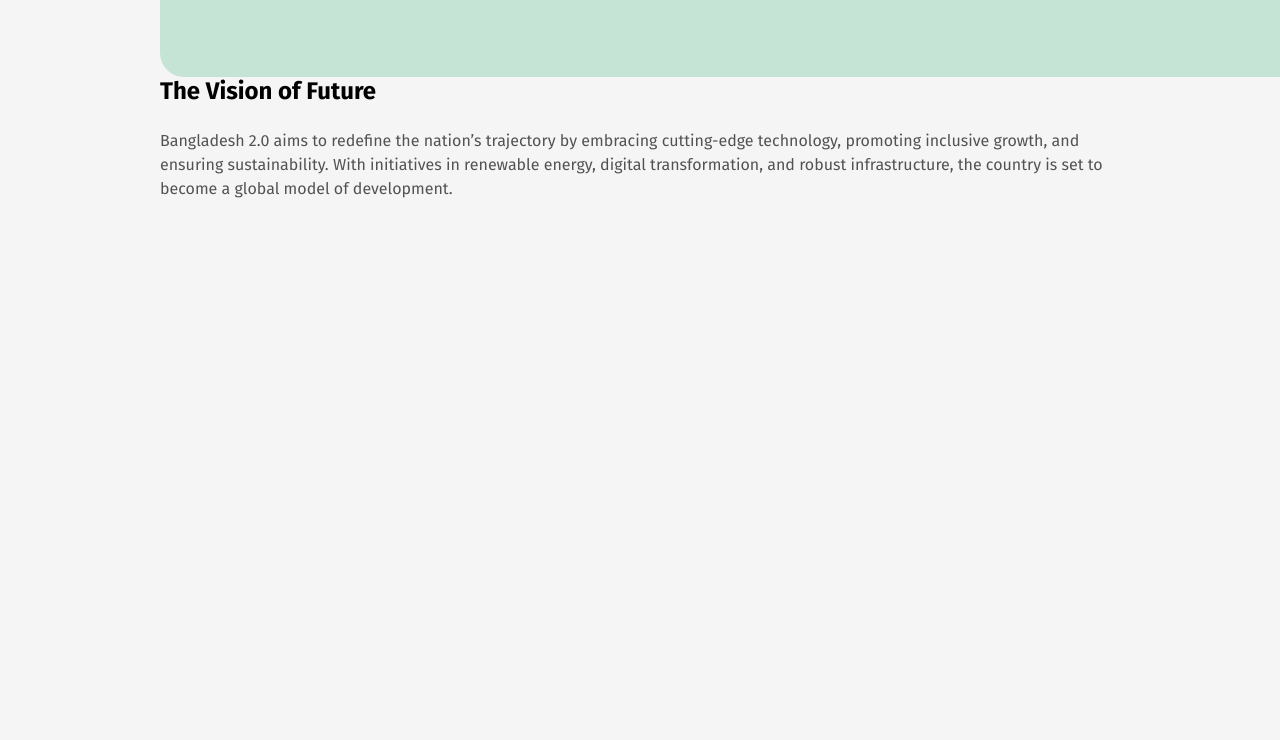
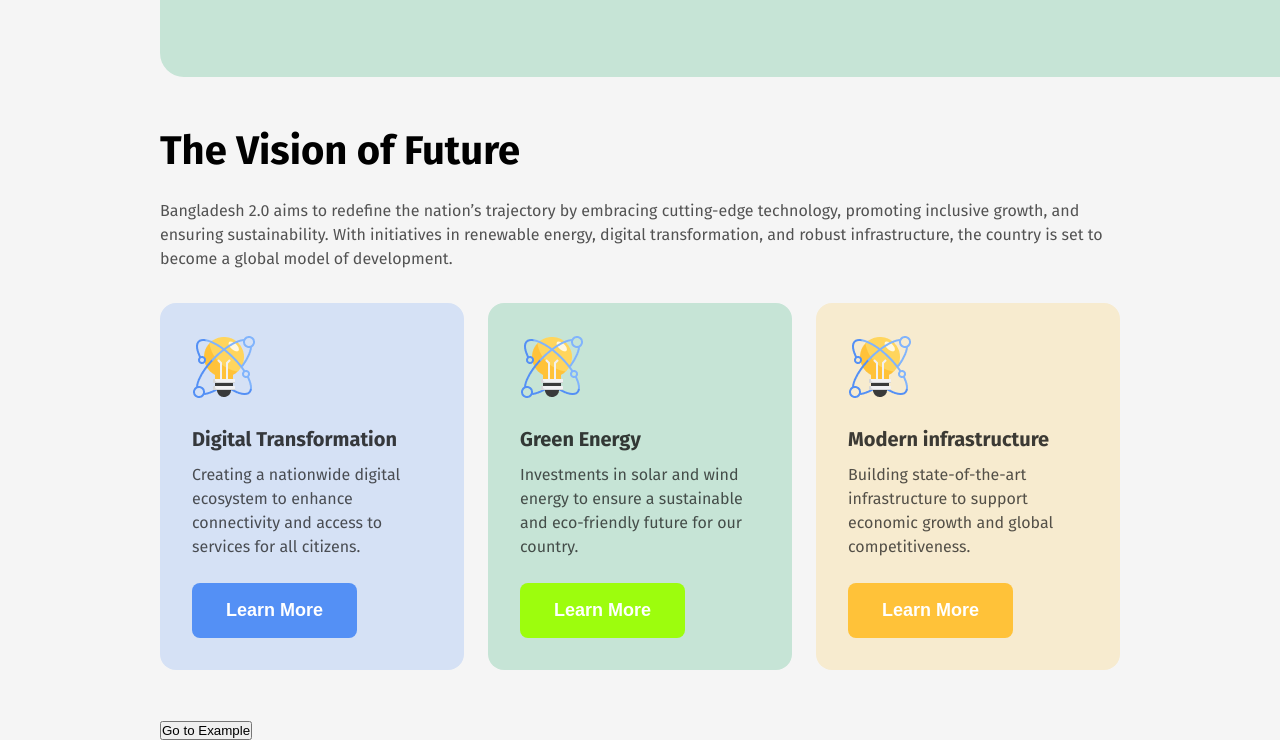
Before and after one commit to forhad823/assignment-1-milestone-1, a plain HTML site: page index.html in a window 1280 px wide. Shown: the part 598-1338 px from the top of the page. Before the commit the page ends 800 px from the top, so only its background shows below. Drawn offline with Linux system fonts and the light colour scheme.

Commit message:
added new section

```diff
--- a/index.html
+++ b/index.html
@@ -43,10 +43,48 @@
           transformation, and robust infrastructure, the country is set to
           become a global model of development.
         </p>
-        <div class="vision-box-container"></div>
+        <div class="vision-box-container">
+          <div class="vision-box" style="background-color: #d5e1f5">
+            <img src="./assets/card-icon.png" alt="card-icon" />
+            <h2 class="vision-box-title">Digital Transformation</h2>
+            <p class="paragraph vision-box-para">
+              Creating a nationwide digital ecosystem to enhance connectivity
+              and access to services for all citizens.
+            </p>
+            <a href=""
+              ><button class="green-button box1-btn">Learn More</button>
+            </a>
+          </div>
+
+          <div class="vision-box" style="background-color: #c6e4d6">
+            <img src="./assets/card-icon.png" alt="card-icon" />
+            <h2 class="vision-box-title">Green Energy</h2>
+            <p class="paragraph vision-box-para">
+              Investments in solar and wind energy to ensure a sustainable and
+              eco-friendly future for our country.
+            </p>
+            <a href=""
+              ><button class="green-button box2-btn">Learn More</button>
+            </a>
+          </div>
+
+          <div class="vision-box" style="background-color: #f7ebcf">
+            <img src="./assets/card-icon.png" alt="card-icon" />
+            <h2 class="vision-box-title">Modern infrastructure</h2>
+            <p class="paragraph vision-box-para">
+              Building state-of-the-art infrastructure to support economic
+              growth and global competitiveness.
+            </p>
+            <a href=""
+              ><button class="green-button box3-btn">Learn More</button>
+            </a>
+          </div>
+        </div>
       </section>
     </main>
     <footer></footer>
+
+    <button onclick="location.href='https:facebook.com'">Go to Example</button>
   </body>
 </html>
 
--- a/style.css
+++ b/style.css
@@ -32,13 +32,14 @@ body {
   padding: 17px 34px;
   cursor: pointer;
   border-radius: 8px;
+  border-style: none;
 }
 .green-button:hover {
   background-color: #aa2575;
 }
 
 .section-title {
-  font-size: 40;
+  font-size: 40px;
   font-weight: bold;
   margin-bottom: 24px;
 }
@@ -109,3 +110,45 @@ body {
 }
 
 /* Vision of future.......styles */
+.vision {
+  margin: 50px 0px;
+}
+.vision-box-container {
+  margin: 32px 0px;
+  display: flex;
+  justify-content: space-between;
+  gap: 24px;
+}
+.vision-box {
+  border-style: none;
+  border-radius: 16px;
+  padding: 32px;
+  width: 409px;
+}
+.vision-box:hover {
+  background-color: #d673ca !important;
+}
+.card-icon {
+  width: 64px;
+  height: 64px;
+}
+.vision-box-title {
+  font-weight: bold;
+  font-size: 20px;
+  color: #0e0e0e;
+  opacity: 80%;
+  margin: 24px 0px 12px 0px;
+}
+
+.vision-box-para {
+  margin-bottom: 24px;
+}
+.box1-btn {
+  background-color: #5490f5;
+}
+.box2-btn {
+  background-color: rgb(157, 253, 13);
+}
+.box3-btn {
+  background-color: #ffc239;
+}
```
